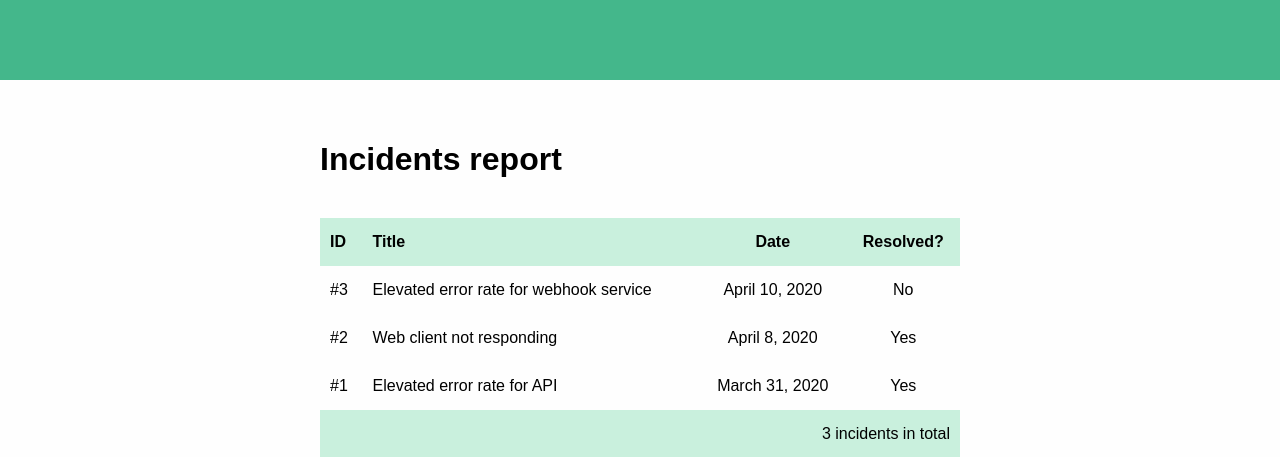
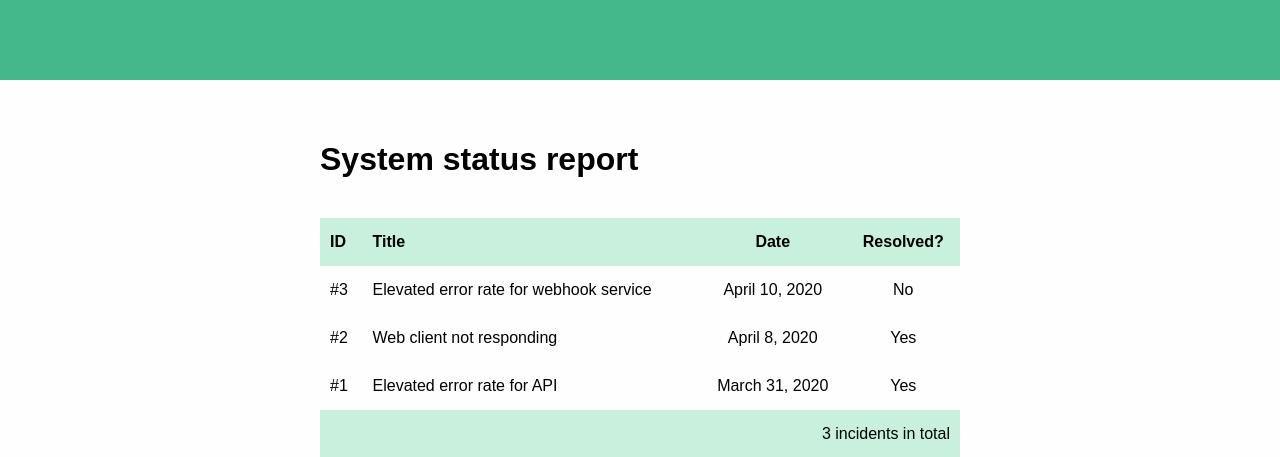
Before and after one commit to stackmate-io/sample-app-django3, a Django app: page / in a window 1280 px wide. Shown: the top 457 px of the page. Run offline with Django 3.2, Linux system fonts and the light colour scheme; data comes from the database, SQL or seed files in the repository.

Commit message:
update wording

```diff
--- a/appstatus/templates/incidents/index.html
+++ b/appstatus/templates/incidents/index.html
@@ -1,7 +1,7 @@
 {% extends "layout.html" %}
 
 {% block content %}
-<h1>Incidents report</h1>
+<h1>System status report</h1>
 
 <table>
   <thead>
```
